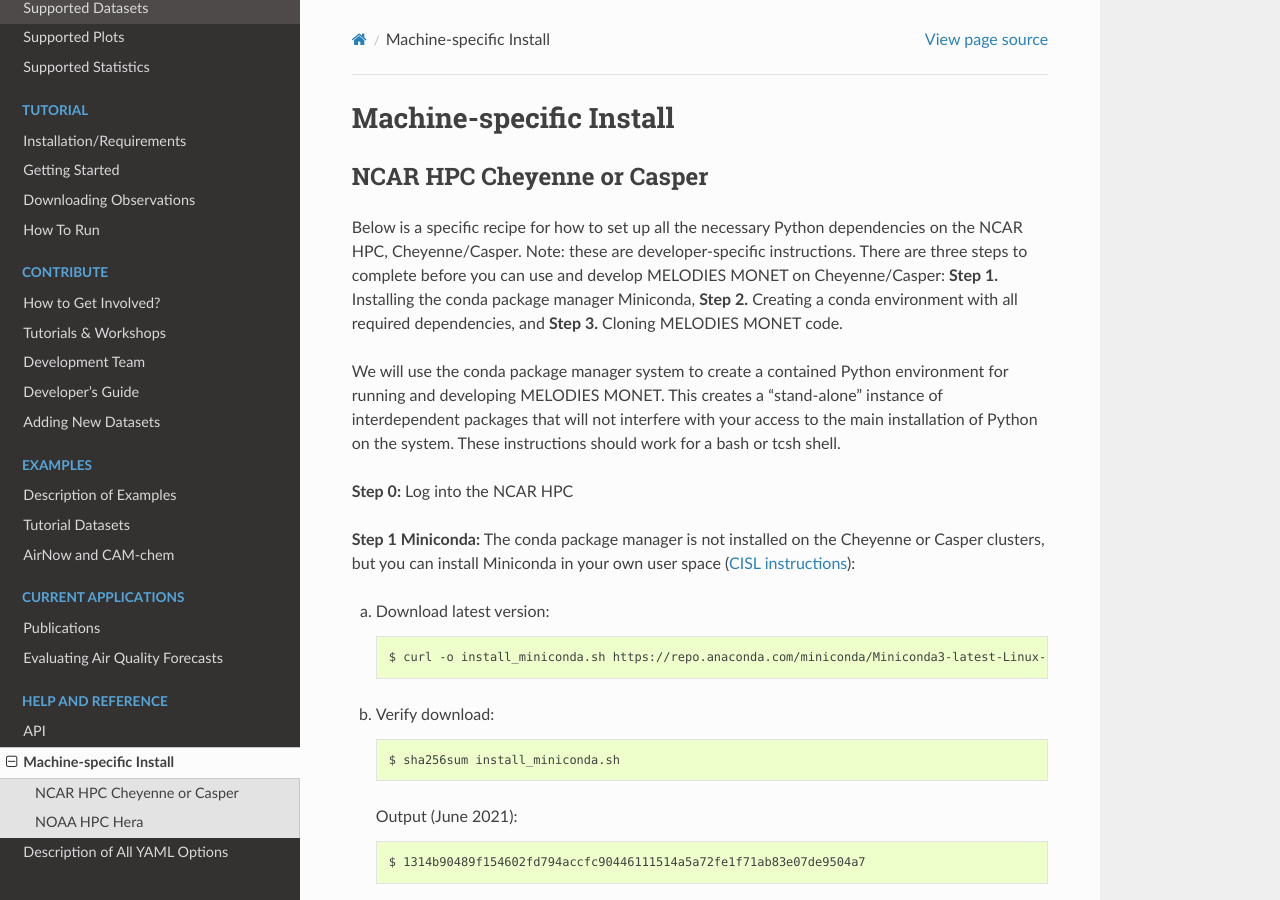
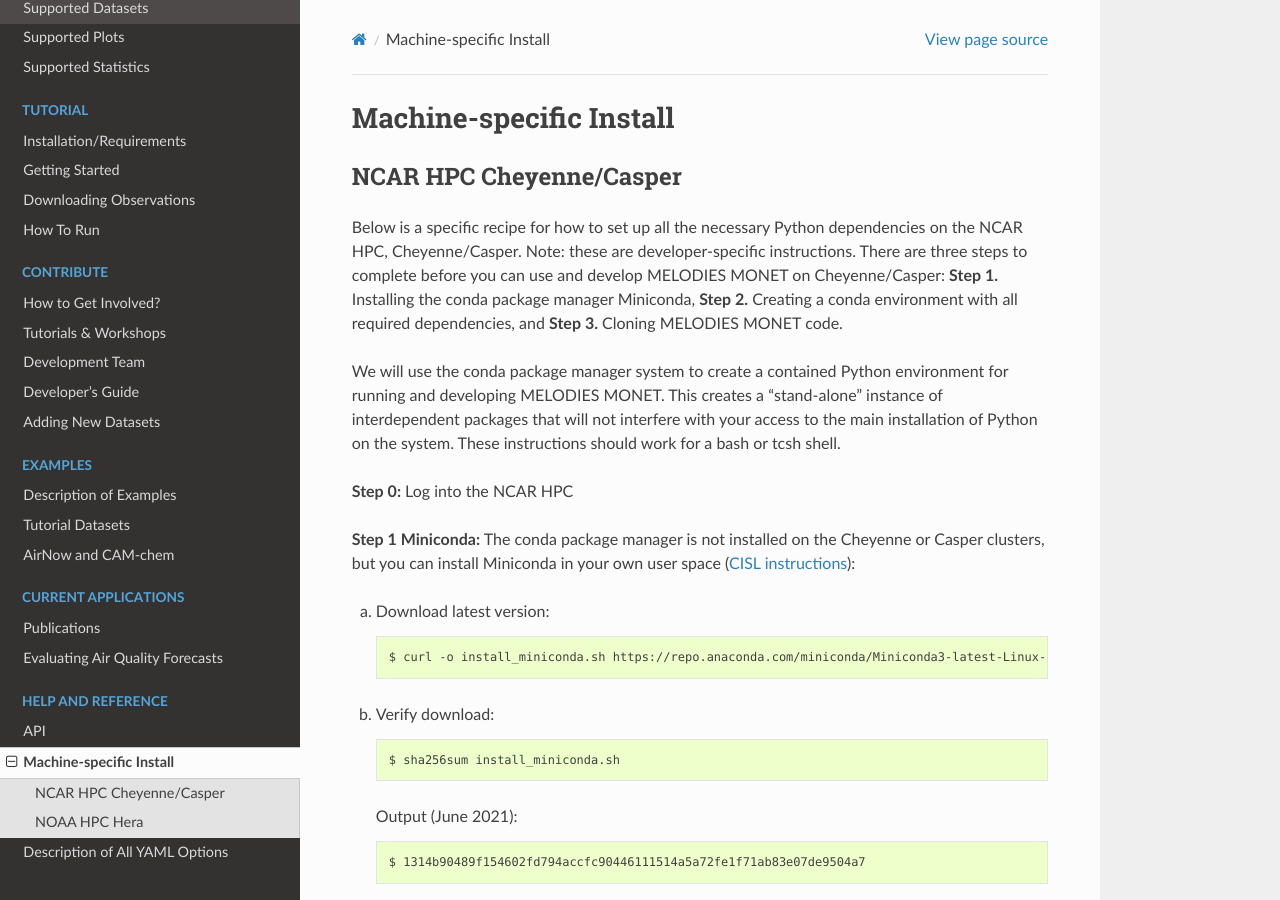
Before and after one commit to NOAA-CSL/MELODIES-MONET, a Sphinx documentation site: the page built from docs/appendix/machine-specific-install.rst, in a window 1280 px wide and 900 px high. Built offline with Sphinx 7.4.7 and the Read the Docs theme 2.0.0, drawn with Linux system fonts in a browser that asks for light colours; pages that are not in the unit, such as notebooks, are missing from menus.

```diff
--- a/docs/appendix/machine-specific-install.rst
+++ b/docs/appendix/machine-specific-install.rst
@@ -1,8 +1,8 @@
 Machine-specific Install
 ========================
 
-NCAR HPC Cheyenne or Casper
----------------------------
+NCAR HPC Cheyenne/Casper
+------------------------
 
 Below is a specific recipe for how to set up all the necessary Python dependencies
 on the NCAR HPC, Cheyenne/Casper. Note: these are developer-specific instructions.
--- a/docs/tutorial/installation.rst
+++ b/docs/tutorial/installation.rst
@@ -26,7 +26,7 @@ get started, instructions for specific HPC machine environments are in the
 Appendix. If you are installing MELODIES MONET on NCAR Cheyenne or NOAA Hera
 follow these machine specific instructions instead.
 
-- :ref:`NCAR Cheyenne <appendix/machine-specific-install:NCAR HPC Cheyenne>`
+- :ref:`NCAR Cheyenne <appendix/machine-specific-install:NCAR HPC Cheyenne/Casper>`
 - :ref:`NOAA Hera <appendix/machine-specific-install:NOAA HPC Hera>`
 
 To install MELODIES MONET on your laptop or on HPC machines in general follow
```
